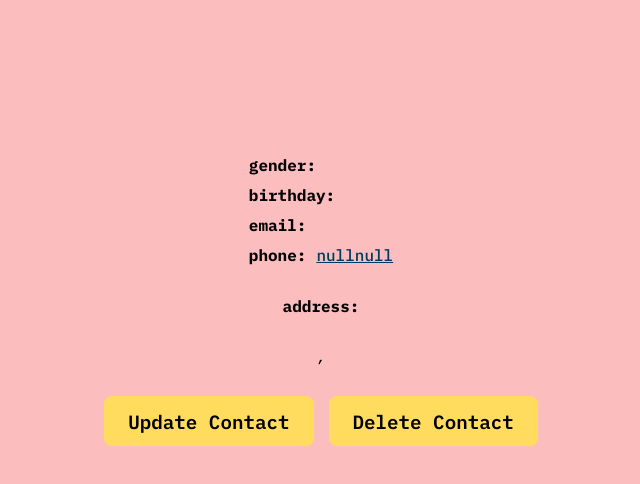
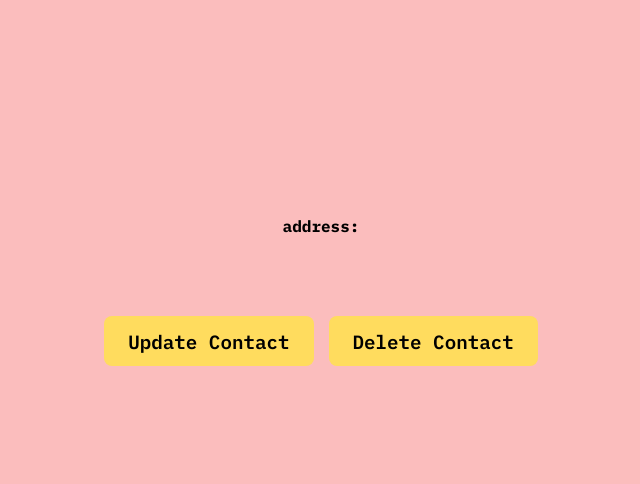
Before and after one commit to dyazdani/contact-list, a React (Vite) app: page /contacts/1 in a window 1280 px wide. Shown: the top 484 px of the page, without its empty margins (319-959 px from the left). Built offline with nearby package versions, Linux system fonts and the light colour scheme; data requests are answered from the project's data file.

Commit message:
Contact details will now only render fields that have been filled out

```diff
--- a/data/db.json
+++ b/data/db.json
@@ -131,6 +131,63 @@
         "zip": "79961",
         "country": "United States"
       }
+    },
+    {
+      "name": "Dara Yazdani",
+      "gender": "",
+      "birthday": "",
+      "email": "dara.yazdani@gmail.com",
+      "phone": {
+        "number": 0,
+        "country_code": 0
+      },
+      "address": {
+        "street": "817 Peregrine Ave",
+        "unit": "",
+        "city": "Davis",
+        "province": "California",
+        "zip": "95616",
+        "country": "United States"
+      },
+      "id": "MSODDea"
+    },
+    {
+      "name": "Dara ",
+      "gender": "",
+      "birthday": "",
+      "email": "",
+      "phone": {
+        "number": 0,
+        "country_code": 0
+      },
+      "address": {
+        "street": "",
+        "unit": "",
+        "city": "",
+        "province": "",
+        "zip": "",
+        "country": ""
+      },
+      "id": "tbc6-GT"
+    },
+    {
+      "name": " Dara",
+      "gender": "",
+      "birthday": "",
+      "email": "",
+      "phone": {
+        "number": 0,
+        "country_code": 3
+      },
+      "address": {
+        "street": "",
+        "unit": "",
+        "city": "",
+        "province": "",
+        "zip": "",
+        "country": ""
+      },
+      "id": "70RSPlu"
     }
   ],
   "notes": [
--- a/src/components/ContactDetails.tsx
+++ b/src/components/ContactDetails.tsx
@@ -9,7 +9,7 @@ const blankContact = {
     birthday: "",
     email: null,
     phone: {
-        phone: null,
+        number: null,
         country_code: null
     },
     address: {
@@ -21,7 +21,7 @@ const blankContact = {
         country: null
     }
 }
-//TODO: Figure out why console logs are happening twice
+
 const ContactDetails = () => {
     const {contactID} = useParams();
     const [targetContact, setTargetContact] = useState(blankContact);
@@ -42,36 +42,69 @@ const ContactDetails = () => {
         fetchContacts();
     }, [])
 
-    return (
+    return ( //TODO: The logic of this return should work when merged with changes from the create-contact branch
         <>
             <h1>{targetContact.name}</h1>
             <dl>
                 <div>
+                    {targetContact.gender && (
+                        <>
                             <dt>gender: </dt>
                             <dd>{targetContact.gender}</dd>
+                        </>
+                    )}
                 </div>
                 <div>
+                    {targetContact.birthday && (
+                        <>
                             <dt>birthday: </dt>
                             <dd>
                                 <time
-                            dateTime={
-                                targetContact.birthday && new Date(targetContact.birthday).toISOString()}>{targetContact.birthday && (new Date(targetContact.birthday)).toLocaleDateString()}</time>
+                                    dateTime={targetContact.birthday && new Date(targetContact.birthday).toISOString()}
+                                >
+                                    {targetContact.birthday && (new Date(targetContact.birthday)).toLocaleDateString()}
+                                </time>
                             </dd>
+                        </>
+                    )}
                 </div>
                 <div>
+                    {targetContact.email && (
+                        <>
                             <dt>email: </dt>
                             <dd><a href="mailto:">{targetContact.email}</a></dd>
+                        </>
+                    )}
+
                 </div>
                 <div>
+                    {targetContact.phone.number && (
+                        <>
                             <dt>phone: </dt>
-                    <dd><a href={`tel:+${targetContact.phone.country_code}${targetContact.phone.phone}`}>{`${targetContact.phone.country_code}${targetContact.phone.phone}`}</a></dd>
+                            <dd>
+                                <a
+                                    href={
+                                        `tel:+${targetContact.phone.country_code}${targetContact.phone.number}`}
+                                >
+                                    {`${targetContact.phone.country_code}${targetContact.phone.number}`}
+                                </a>
+                            </dd>
+                        </>
+                    )}
+
                 </div>
                 </dl>
                 <div id="address">
+                    {Object.values(targetContact).filter(el => el !== "").length > 0 && (
+                        <>
                             <h4>address:</h4>
-                    <address>{targetContact.address.street}  {targetContact.address.unit} <br />
-                    {targetContact.address.city}, {targetContact.address.state}  {targetContact.address.zip}<br />
+                            <address>
+                                {targetContact.address.street}  {targetContact.address.unit} <br />
+                                {targetContact.address.city}  {targetContact.address.state}  {targetContact.address.zip}<br />
                                 {targetContact.address.country}</address>
+                        </>
+                    )}
+
                 </div>
             <div className="details-buttons">
                 <button type="button">
```
Lines whose indentation alone changed are shown as unchanged.
